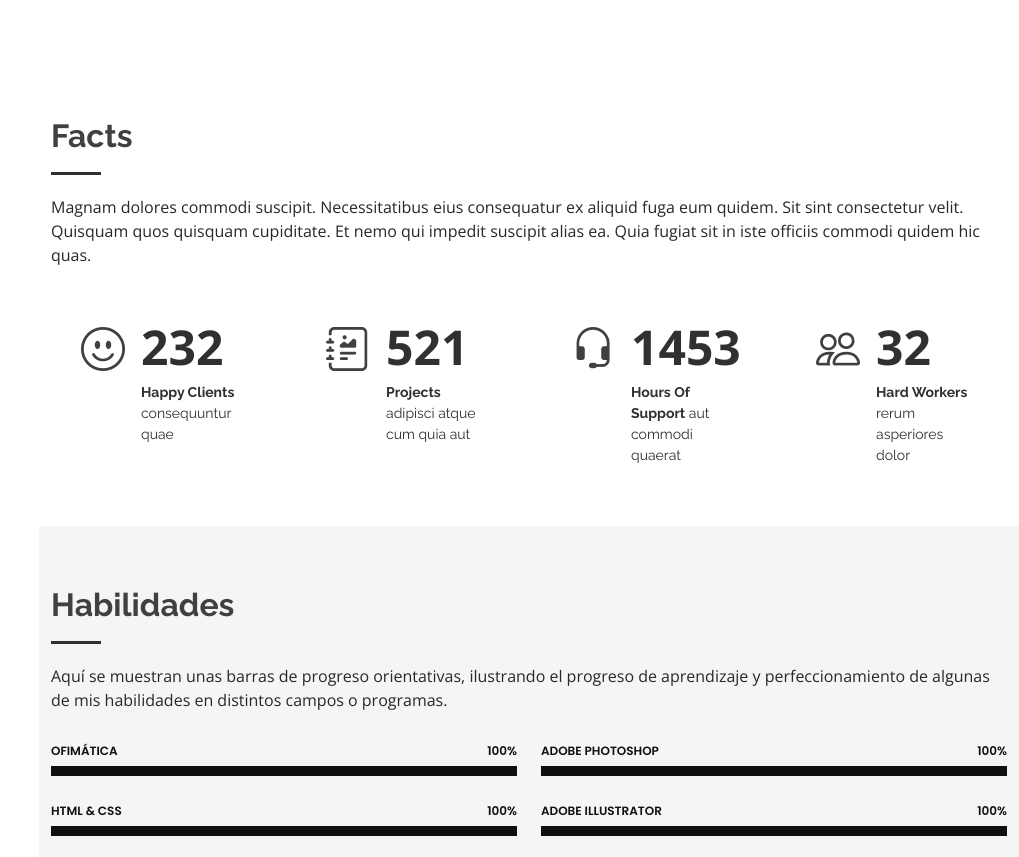
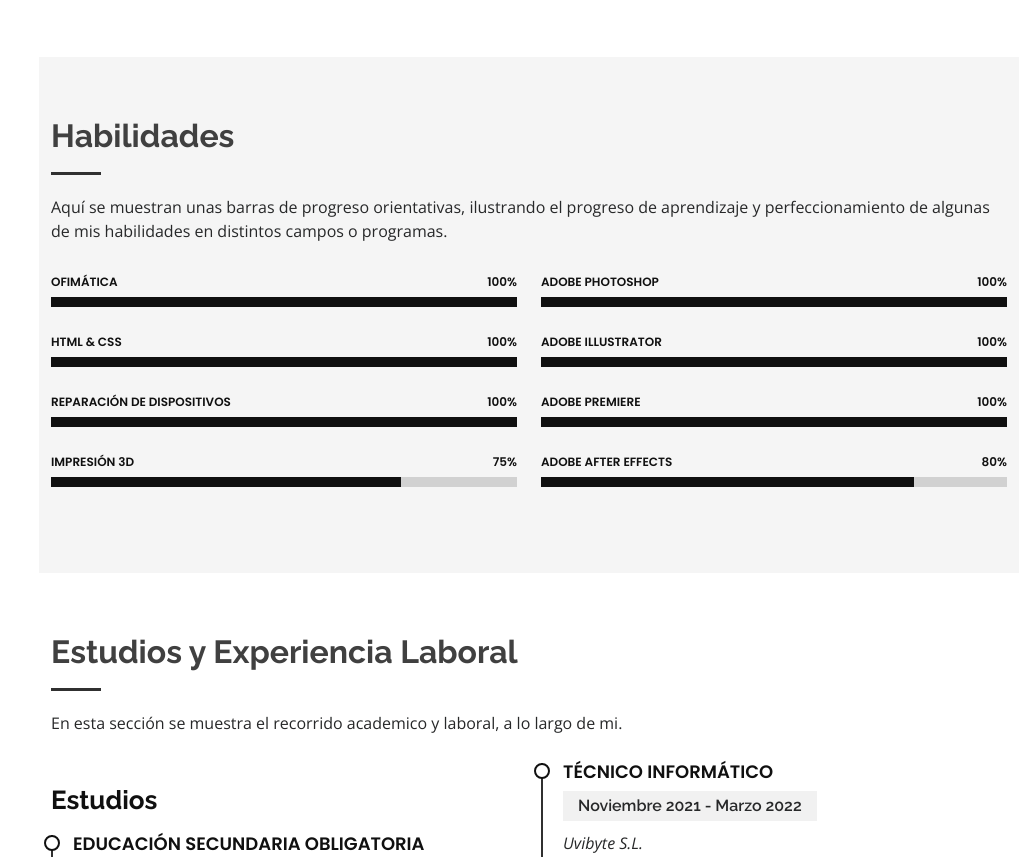
Before and after one commit to unaicacin/cvunai, a plain HTML site: page index.html in a window 1280 px wide. Shown: the part 1419-2276 px from the top of the page, without its empty margins (261-1280 px from the left). Drawn offline with nearby package versions, Linux system fonts and the light colour scheme.

Commit message:
Update index.html

```diff
--- a/index.html
+++ b/index.html
@@ -112,8 +112,8 @@
       </div>
     </section><!-- End About Section -->
 
-    <!-- ======= Facts Section ======= -->
-    <section id="facts" class="facts">
+    <!-- ======= Facts Section =======
+     <section id="facts" class="facts">
       <div class="container">
 
         <div class="section-title">
@@ -158,7 +158,7 @@
         </div>
 
       </div>
-    </section><!-- End Facts Section -->
+    </section> End Facts Section -->
 
     <!-- ======= Skills Section ======= -->
     <section id="skills" class="skills section-bg">
```
